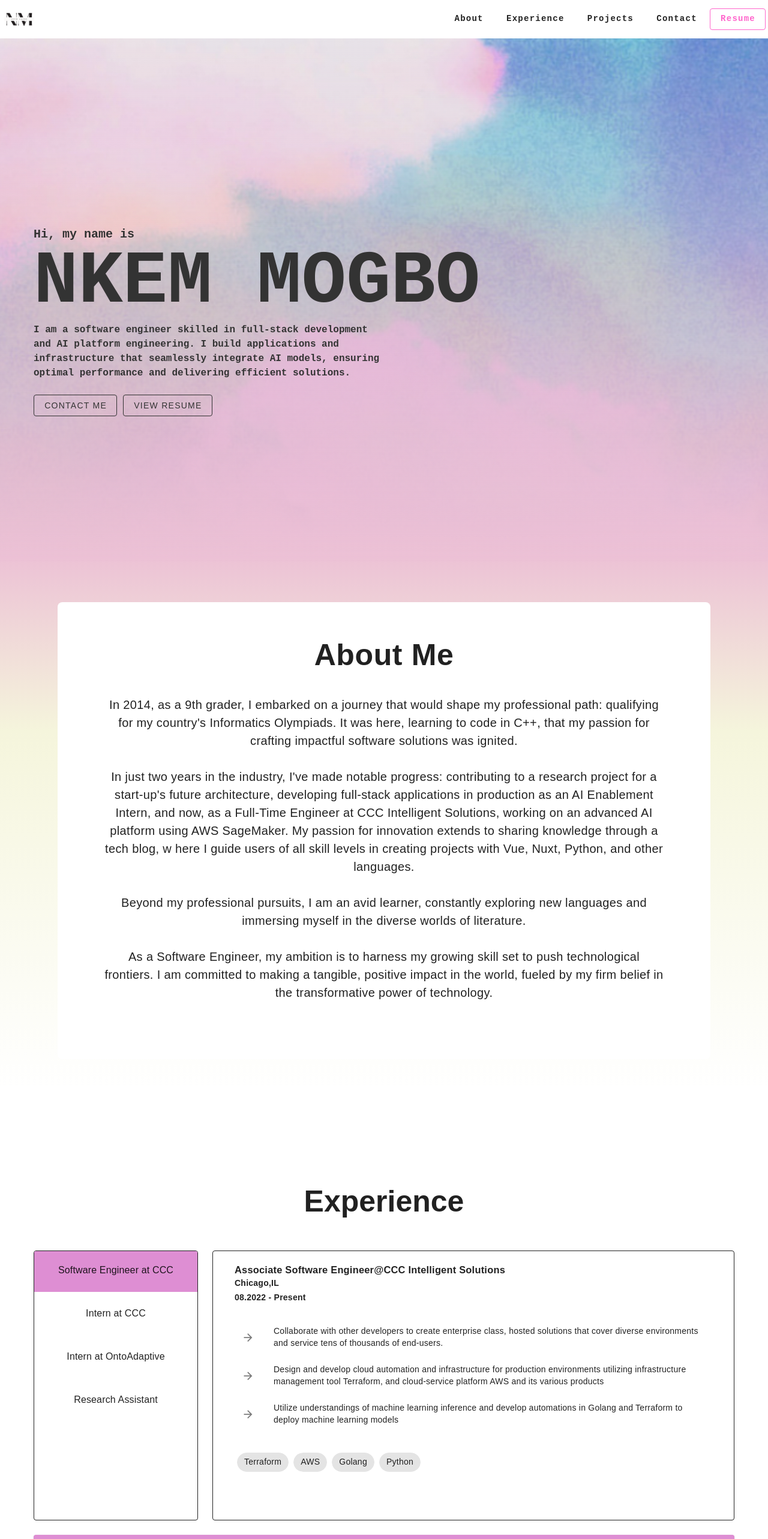
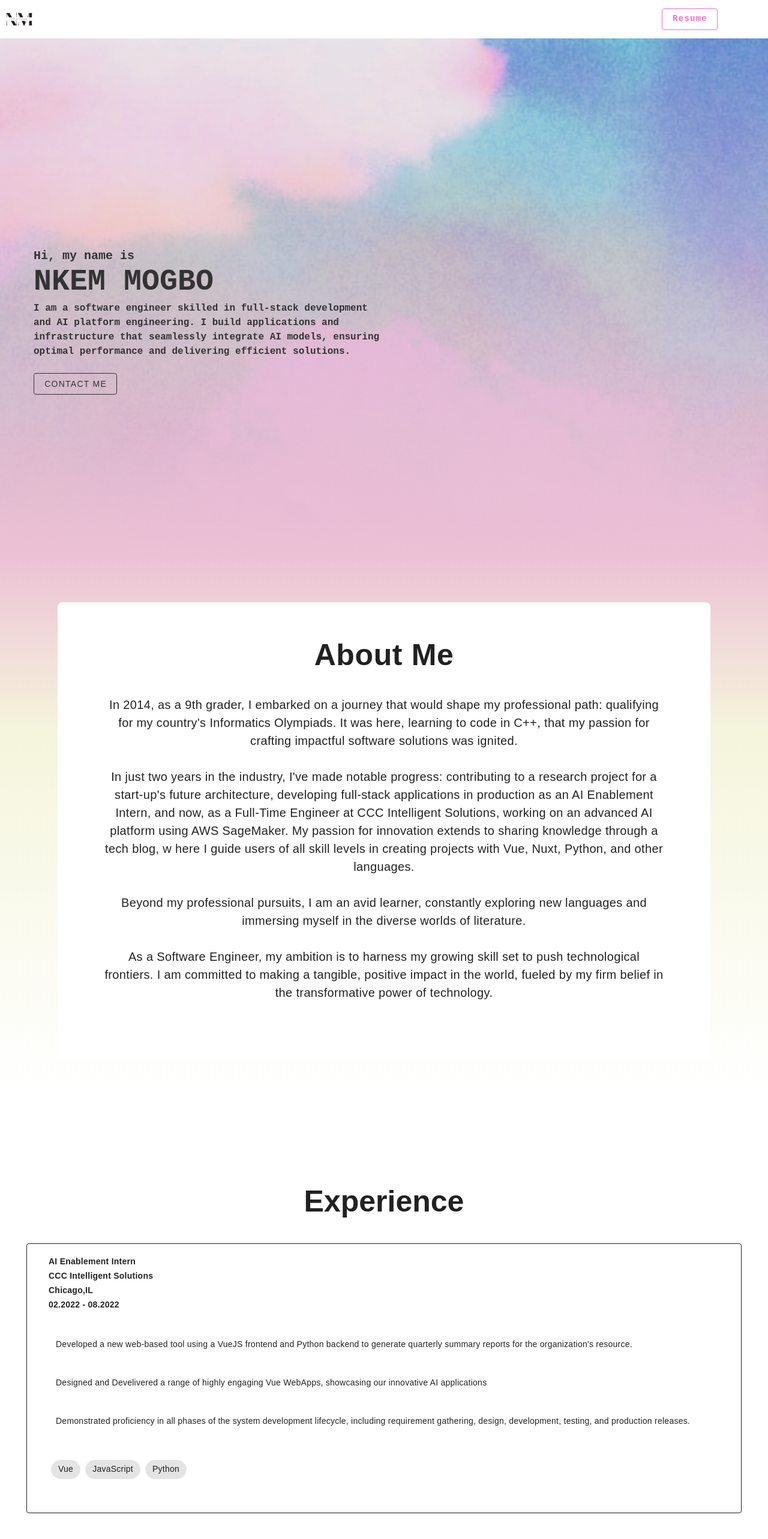
Before and after one commit to MinellaPersonalProjects/nkem-portfolio-2023, a Vue app: page / in a window 1280 px wide. Shown: the top 2566 px of the page at 60% size. Built offline with nearby package versions, Linux system fonts and the light colour scheme.

Commit message:
fit for small screens

```diff
--- a/src/components/ContactMeSmall.vue
+++ b/src/components/ContactMeSmall.vue
@@ -12,17 +12,20 @@
         >Some Fun Facts About Me</h1>
       </v-col>
       <v-col cols="12">
-          <v-list>
+          <v-list class="text">
             <v-list-item-title>#1</v-list-item-title>
-            <v-list-item>I wrote a book when I was 12</v-list-item>
+            <v-list-item>I published a novel when I was 12</v-list-item>
           </v-list>
-          <v-list>
+          <v-divider></v-divider>
+          <v-list class="text">
             <v-list-item-title>#2</v-list-item-title>
-            <v-list-item></v-list-item>
+            <v-list-item>I have been teaching myself Japanese . <br/>
+              こ ん に ち は !!</v-list-item>
           </v-list>
-          <v-list>
+          <v-divider></v-divider>
+          <v-list class="text">
             <v-list-item-title>#3</v-list-item-title>
-            <v-list-item></v-list-item>
+            <v-list-item>I am an avid reader, and love fantasy novels</v-list-item>
           </v-list>
       </v-col>
       <v-col cols="12">
--- a/src/components/Experience.vue
+++ b/src/components/Experience.vue
@@ -1,7 +1,11 @@
 <script setup>
   import ExperienceDescription from "@/components/ExperienceDescription.vue";
+  import ExperienceSmall from "@/components/ExperienceSmall.vue";
   import { jobList } from "@/data/jobList";
   import {ref} from "vue";
+  import {useTheme} from "vuetify";
+
+  const { smAndDown } = useTheme()
 
   const jobL = new jobList()
   const jobs = jobL.list
@@ -26,7 +30,7 @@
       >Experience</h1>
     </v-col>
     <v-col cols="12">
-      <v-row>
+      <v-row v-if="smAndDown">
         <v-col cols="12" sm="12" md="3" lg="3" xl="3">
           <v-card
             height="450px"
@@ -73,6 +77,37 @@
           </v-card>
         </v-col>
       </v-row>
+      <v-row v-else>
+        <v-carousel
+          height="500"
+          cycle
+          hide-delimiters
+          show-arrows="hover"
+        >
+          <v-carousel-item
+            v-for="item in jobs"
+            :key="item"
+            class="scrollable-content"
+          >
+            <v-card
+              height="450px"
+              variant="outlined"
+              class="text"
+            >
+              <v-card-text class="scrollable-content">
+                <experience-small
+                :title="item.description.job_title"
+                :company="item.description.company_name"
+                :location="item.description.job_location"
+                :date="item.description.date_range"
+                :text="item.description.description_text"
+                :technologies="item.description.technologies_used"
+              />
+            </v-card-text>
+          </v-card>
+          </v-carousel-item>
+        </v-carousel>
+      </v-row>
     </v-col>
     <v-col cols="12">
       <v-card color="#de8ed3" class="text">
--- /dev/null
+++ b/src/components/ExperienceSmall.vue
@@ -0,0 +1,86 @@
+<script setup>
+defineProps({
+  title: {
+    type: String,
+    default: "Associate Software Engineer"
+  },
+  company: {
+    type: String,
+    default: "CCC Intelligent Solutions"
+  },
+  location: {
+    type: String,
+    default: "Chicago,IL"
+  },
+  date: {
+    type: String,
+    default: "08.2022 - Present"
+  },
+  text: {
+    type: Array,
+    default: [
+      "Collaborate with other developers to create enterprise class, hosted solutions that cover diverse environments and service tens of thousands of end-users." ,
+      "Design and develop cloud automation and infrastructure for production environments utilizing infrastructure management tool Terraform, and cloud-service platform AWS and its various products" ,
+      "Utilize understandings of machine learning inference and develop automations in Golang and Terraform to deploy machine learning models",
+    ],
+  },
+  technologies: {
+    type: Array,
+    default: [
+      "Terraform",
+      "AWS",
+      "Golang",
+      "Python"
+    ],
+  },
+})
+</script>
+
+<template>
+<v-container fluid>
+  <v-row>
+    <v-col cols="12">
+      <v-row>
+        <h4 class="ml-4">{{title}}</h4>
+      </v-row>
+    </v-col>
+    <v-col cols="12">
+        <v-row align-content="center">
+          <h4 class="ml-4">{{company }}</h4>
+        </v-row>
+      </v-col>
+    <v-col cols="12">
+      <v-row>
+        <h4 class="ml-4">{{location }}</h4>
+      </v-row>
+    </v-col>
+    <v-col cols="12">
+      <v-row>
+        <h4 class="ml-4">{{date}}</h4>
+      </v-row>
+    </v-col>
+    <v-col cols="12">
+      <v-list lines="two">
+        <v-list-item v-for="item in text" :key="item">
+          <p class="my-text">{{ item }}</p>
+        </v-list-item>
+      </v-list>
+    </v-col>
+    <v-col cols="12">
+      <v-row no-gutters>
+        <div v-for="item in technologies" :key="item">
+          <v-chip class="ml-2">
+            {{ item }}
+          </v-chip>
+        </div>
+      </v-row>
+    </v-col>
+  </v-row>
+</v-container>
+</template>
+
+<style scoped>
+.my-text {
+  text-align: left;
+}
+</style>
--- a/src/components/HomeLayoutSmall.vue
+++ b/src/components/HomeLayoutSmall.vue
@@ -20,12 +20,12 @@ const store = useAppStore()
               style="color: #333333; font-family: Futura,sans-serif;"
               href="mailto:nmogbo2001@gmail.com"
             >CONTACT ME</v-btn>
-            <v-btn
+            <!-- <v-btn
               variant="outlined"
               style="margin-left: 10px; color: #333333;font-family: Futura,sans-serif;"
               href="https://github.com/MinellaPersonalProjects/nkem-portfilio-2023/blob/main/public/resume.pdf"
               target="_blank"
-            >VIEW RESUME</v-btn>
+            >VIEW RESUME</v-btn> -->
           </v-col>
         </v-row>
       </v-container>
--- a/src/layouts/default/AppBar.vue
+++ b/src/layouts/default/AppBar.vue
@@ -4,16 +4,16 @@
       <v-avatar image="@/assets/NM.png" rounded="0" size="56"></v-avatar>
     </template>
     <v-spacer></v-spacer>
-    <v-btn v-if="!smAndDown" class="btn" @click="scrollTo('about')">About</v-btn>
-    <v-btn v-if="!smAndDown" class="btn" @click="scrollTo('experience')">Experience</v-btn>
-    <v-btn v-if="!smAndDown" class="btn" @click="scrollTo('projects')">Projects</v-btn>
-    <v-btn v-if="!smAndDown" class="btn" href="mailto:nmogbo2001@gmail.com">Contact</v-btn>
+    <v-btn v-if="smAndDown" class="btn" @click="scrollTo('about')">About</v-btn>
+    <v-btn v-if="smAndDown" class="btn" @click="scrollTo('experience')">Experience</v-btn>
+    <v-btn v-if="smAndDown" class="btn" @click="scrollTo('projects')">Projects</v-btn>
+    <v-btn v-if="smAndDown" class="btn" href="mailto:nmogbo2001@gmail.com">Contact</v-btn>
     <template v-slot:append>
       <v-btn
         variant="outlined"
         color="#FF66CC"
         class="btn"
-        :style="{marginRight: smAndDown ? '80px':'' }"
+        :style="{marginRight: !smAndDown ? '80px':'' }"
         href="https://github.com/MinellaPersonalProjects/nkem-portfilio-2023/blob/main/public/resume.pdf"
         target="_blank"
       >Resume</v-btn>
--- a/src/layouts/default/Default.vue
+++ b/src/layouts/default/Default.vue
@@ -4,7 +4,7 @@
 
     <default-view />
 
-    <footer-bar v-if="!smAndDown"/>
+    <footer-bar v-if="smAndDown"/>
   </v-app>
 </template>
 
--- a/src/views/Home.vue
+++ b/src/views/Home.vue
@@ -20,7 +20,7 @@ const { smAndDown } = useTheme()
         src="@/assets/Web_Photo_Editor.jpg"
         class="parallax-section"
       >
-        <home-layout v-if="!smAndDown"/>
+        <home-layout v-if="smAndDown"/>
         <home-layout-small v-else/>
       </v-parallax>
     </section>
@@ -69,7 +69,7 @@ const { smAndDown } = useTheme()
       <v-row>
         <v-col cols="12">
           <v-row justify="center">
-            <contact-me v-if="!smAndDown"/>
+            <contact-me v-if="smAndDown"/>
             <contact-me-small v-else />
           </v-row>
         </v-col>
```
